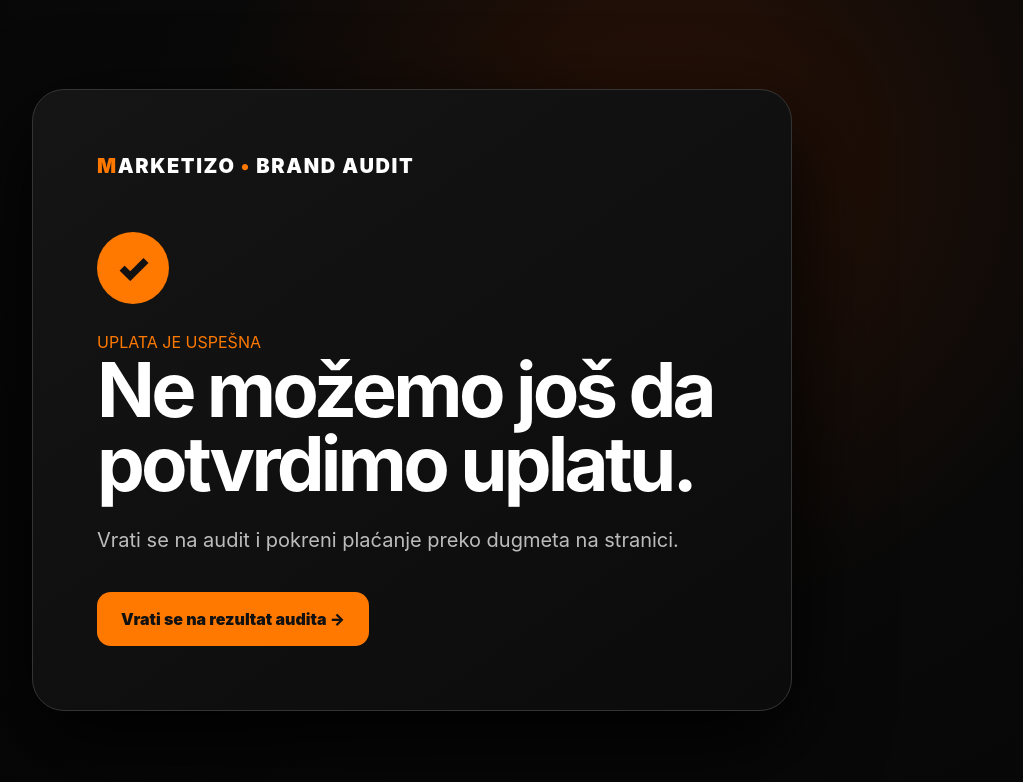
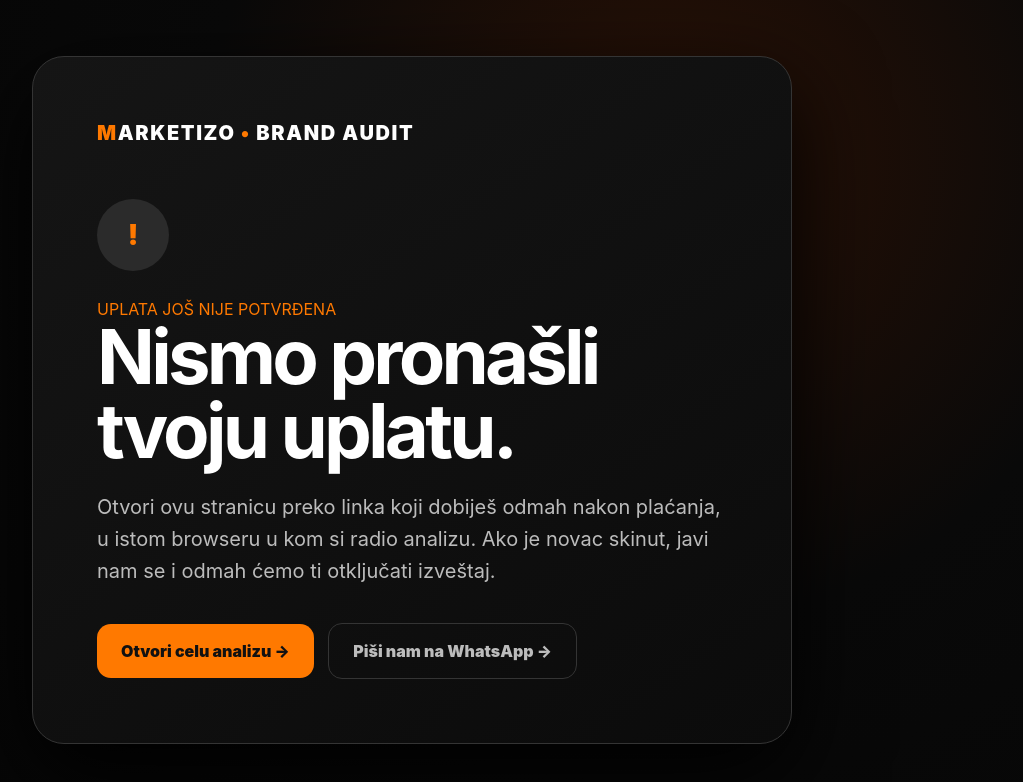
Before and after one commit to marketizodigital2024/marketizo-crm, a plain HTML site: page thank-you.html in a window 1280 px wide. Shown: the whole page, without its empty margins (228-1251 px from the left). Drawn offline with Linux system fonts and the light colour scheme.

Commit message:
Update payment verification logic and UI feedback

```diff
--- a/thank-you.html
+++ b/thank-you.html
@@ -5,40 +5,101 @@
   <meta name="viewport" content="width=device-width,initial-scale=1">
   <title>Hvala — Marketizo Brand Audit</title>
   <style>
-    :root{color-scheme:dark}*{box-sizing:border-box}body{margin:0;min-height:100vh;display:grid;place-items:center;background:radial-gradient(circle at 70% 20%,#2b1206 0,#090909 42%,#050505 100%);font-family:Inter,Arial,sans-serif;color:#fff;padding:24px}.card{width:min(760px,100%);border:1px solid #343434;border-radius:32px;background:linear-gradient(145deg,#151515,#0b0b0b);padding:64px;box-shadow:0 30px 90px #000}.logo{font-weight:900;letter-spacing:.08em;font-size:20px}.logo span,.eyebrow{color:#ff7900}.check{width:72px;height:72px;border-radius:50%;display:grid;place-items:center;background:#ff7900;color:#111;font-size:38px;font-weight:900;margin:54px 0 28px}h1{font-size:clamp(42px,7vw,76px);line-height:.98;margin:0 0 24px;letter-spacing:-.05em}p{font-size:20px;line-height:1.6;color:#bcbcbc;margin:0 0 36px}a{display:inline-block;background:#ff7900;color:#111;text-decoration:none;font-weight:900;padding:17px 24px;border-radius:14px}@media(max-width:600px){.card{padding:36px 26px;border-radius:24px}p{font-size:18px}}
+    :root{color-scheme:dark}*{box-sizing:border-box}body{margin:0;min-height:100vh;display:grid;place-items:center;background:radial-gradient(circle at 70% 20%,#2b1206 0,#090909 42%,#050505 100%);font-family:Inter,Arial,sans-serif;color:#fff;padding:24px}.card{width:min(760px,100%);border:1px solid #343434;border-radius:32px;background:linear-gradient(145deg,#151515,#0b0b0b);padding:64px;box-shadow:0 30px 90px #000}.logo{font-weight:900;letter-spacing:.08em;font-size:20px}.logo span,.eyebrow{color:#ff7900}.check{width:72px;height:72px;border-radius:50%;display:grid;place-items:center;background:#ff7900;color:#111;font-size:38px;font-weight:900;margin:54px 0 28px}.check.waiting{background:#2b2b2b;color:#ff7900;font-size:28px}h1{font-size:clamp(42px,7vw,76px);line-height:.98;margin:0 0 24px;letter-spacing:-.05em}p{font-size:20px;line-height:1.6;color:#bcbcbc;margin:0 0 36px}a{display:inline-block;background:#ff7900;color:#111;text-decoration:none;font-weight:900;padding:17px 24px;border-radius:14px}a.ghost{background:transparent;color:#bcbcbc;border:1px solid #343434;margin-left:10px}@media(max-width:600px){.card{padding:36px 26px;border-radius:24px}p{font-size:18px}a.ghost{margin:12px 0 0;display:block;text-align:center}}
   </style>
   <script>
     !function(f,b,e,v,n,t,s){if(f.fbq)return;n=f.fbq=function(){n.callMethod?n.callMethod.apply(n,arguments):n.queue.push(arguments)};if(!f._fbq)f._fbq=n;n.push=n;n.loaded=!0;n.version='2.0';n.queue=[];t=b.createElement(e);t.async=!0;t.src=v;s=b.getElementsByTagName(e)[0];s.parentNode.insertBefore(t,s)}(window,document,'script','https://connect.facebook.net/en_US/fbevents.js');
     fbq('init','563031312599000');fbq('track','PageView');
-    addEventListener('DOMContentLoaded',async()=>{
-      const sessionId=new URLSearchParams(location.search).get('session_id');
-      const audit=JSON.parse(localStorage.getItem('marketizoAudit')||'{}');
-      const title=document.querySelector('h1'),copy=document.querySelector('p'),link=document.querySelector('a');
-      link.hidden=true;
-      if(!sessionId||!audit.auditId){title.textContent='Ne možemo još da potvrdimo uplatu.';copy.textContent='Vrati se na audit i pokreni plaćanje preko dugmeta na stranici.';return}
-      try{
-        const response=await fetch('/api/verify-payment',{method:'POST',headers:{'Content-Type':'application/json'},body:JSON.stringify({sessionId,auditId:audit.auditId,lead:audit})});
-        const result=await response.json();
-        if(!response.ok||!result.paid)throw new Error(result.error||'Uplata nije potvrđena.');
-        localStorage.setItem('marketizoPaidAuditId',audit.auditId);
-        localStorage.setItem('marketizoAuditPaymentSession',sessionId);
-        const purchaseKey='marketizo_audit_purchase_'+sessionId;
-        if(!localStorage.getItem(purchaseKey)){fbq('track','Purchase',{value:1.00,currency:'EUR',content_name:'Marketizo Brand Audit'});localStorage.setItem(purchaseKey,'1')}
-        title.textContent='Hvala. Tvoja analiza je otključana.';
-        copy.textContent='Uplata od 1 € je potvrđena. Otvori ceo izveštaj i preuzmi svoju Marketizo PDF analizu.';
-        link.hidden=false;
-      }catch(error){title.textContent='Uplata se još proverava.';copy.textContent=error.message+' Ako je novac skinut, osveži ovu stranicu za nekoliko sekundi.'}
+
+    addEventListener('DOMContentLoaded', async () => {
+      const params = new URLSearchParams(location.search);
+      const sessionId = params.get('session_id') || '';
+      let audit = {};
+      try { audit = JSON.parse(localStorage.getItem('marketizoAudit') || '{}') || {}; } catch (e) { audit = {}; }
+
+      const mark = document.querySelector('.check');
+      const eyebrow = document.querySelector('.eyebrow');
+      const title = document.querySelector('h1');
+      const copy = document.querySelector('p');
+      const primary = document.querySelector('#primaryLink');
+      const helpLink = document.querySelector('#helpLink');
+
+      // Jedno stanje u jednom trenutku — stranica nikada ne tvrdi dve stvari odjednom.
+      const setState = (state) => {
+        if (state === 'checking') {
+          mark.className = 'check waiting'; mark.textContent = '•••';
+          eyebrow.textContent = 'PROVERAVAMO UPLATU';
+          title.textContent = 'Sačekaj nekoliko sekundi.';
+          copy.textContent = 'Potvrđujemo tvoju uplatu kod Stripe-a. Nemoj zatvarati ovu stranicu.';
+          primary.hidden = true; helpLink.hidden = true;
+        }
+        if (state === 'paid') {
+          mark.className = 'check'; mark.textContent = '✓';
+          eyebrow.textContent = 'UPLATA JE POTVRĐENA';
+          title.textContent = 'Hvala. Tvoja analiza je otključana.';
+          copy.textContent = 'Ceo izveštaj, prioriteti i mesečni plan sadržaja su ti sada dostupni. Link šaljemo i na email koji si ostavio.';
+          primary.hidden = false; helpLink.hidden = true;
+        }
+        if (state === 'failed') {
+          mark.className = 'check waiting'; mark.textContent = '!';
+          eyebrow.textContent = 'UPLATA JOŠ NIJE POTVRĐENA';
+          title.textContent = 'Nismo pronašli tvoju uplatu.';
+          primary.hidden = true; helpLink.hidden = false;
+        }
+      };
+
+      setState('checking');
+
+      if (!sessionId || !audit.auditId) {
+        setState('failed');
+        copy.textContent = 'Otvori ovu stranicu preko linka koji dobiješ odmah nakon plaćanja, u istom browseru u kom si radio analizu. Ako je novac skinut, javi nam se i odmah ćemo ti otključati izveštaj.';
+        return;
+      }
+
+      try {
+        const response = await fetch('/api/verify-payment', {
+          method: 'POST',
+          headers: { 'Content-Type': 'application/json' },
+          body: JSON.stringify({ sessionId, auditId: audit.auditId, lead: audit })
+        });
+        const result = await response.json().catch(() => ({}));
+
+        if (!response.ok || !result.paid) {
+          setState('failed');
+          copy.textContent = (result.error || 'Uplata još nije potvrđena.') + ' Ako je novac skinut, osveži stranicu za nekoliko sekundi ili nam se javi — odmah otključavamo ručno.';
+          return;
+        }
+
+        localStorage.setItem('marketizoPaidAuditId', audit.auditId);
+        localStorage.setItem('marketizoAuditPaymentSession', sessionId);
+
+        const purchaseKey = 'marketizo_audit_purchase_' + sessionId;
+        if (!localStorage.getItem(purchaseKey)) {
+          fbq('track', 'Purchase', {
+            value: typeof result.amount === 'number' ? result.amount : 1,
+            currency: result.currency || 'EUR',
+            content_name: 'Marketizo Brand Audit'
+          });
+          localStorage.setItem(purchaseKey, '1');
+        }
+
+        setState('paid');
+      } catch (error) {
+        setState('failed');
+        copy.textContent = 'Trenutno ne možemo da proverimo uplatu. Osveži stranicu za nekoliko sekundi ili nam se javi.';
+      }
     });
   </script>
 </head>
 <body>
   <main class="card">
     <div class="logo"><span>M</span>ARKETIZO <span>•</span> BRAND AUDIT</div>
-    <div class="check">✓</div>
-    <div class="eyebrow">UPLATA JE USPEŠNA</div>
-    <h1>Hvala. Krećemo sa tvojim auditom.</h1>
-    <p>Uplata od 1 € je potvrđena. Tvoji podaci i rezultat su sačuvani, a Marketizo tim nastavlja sa sledećim korakom.</p>
-    <a href="/audit?dashboard=1&paid=1">Vrati se na rezultat audita →</a>
+    <div class="check waiting">•••</div>
+    <div class="eyebrow">PROVERAVAMO UPLATU</div>
+    <h1>Sačekaj nekoliko sekundi.</h1>
+    <p>Potvrđujemo tvoju uplatu kod Stripe-a. Nemoj zatvarati ovu stranicu.</p>
+    <a id="primaryLink" href="/audit?dashboard=1" hidden>Otvori celu analizu →</a>
+    <a id="helpLink" class="ghost" href="https://wa.me/4368181144747?text=Zdravo%20Marketizo%2C%20platio%2Fla%20sam%20audit%20ali%20mi%20se%20ne%20otkljucava." target="_blank" rel="noreferrer" hidden>Piši nam na WhatsApp →</a>
   </main>
 </body>
 </html>
```
